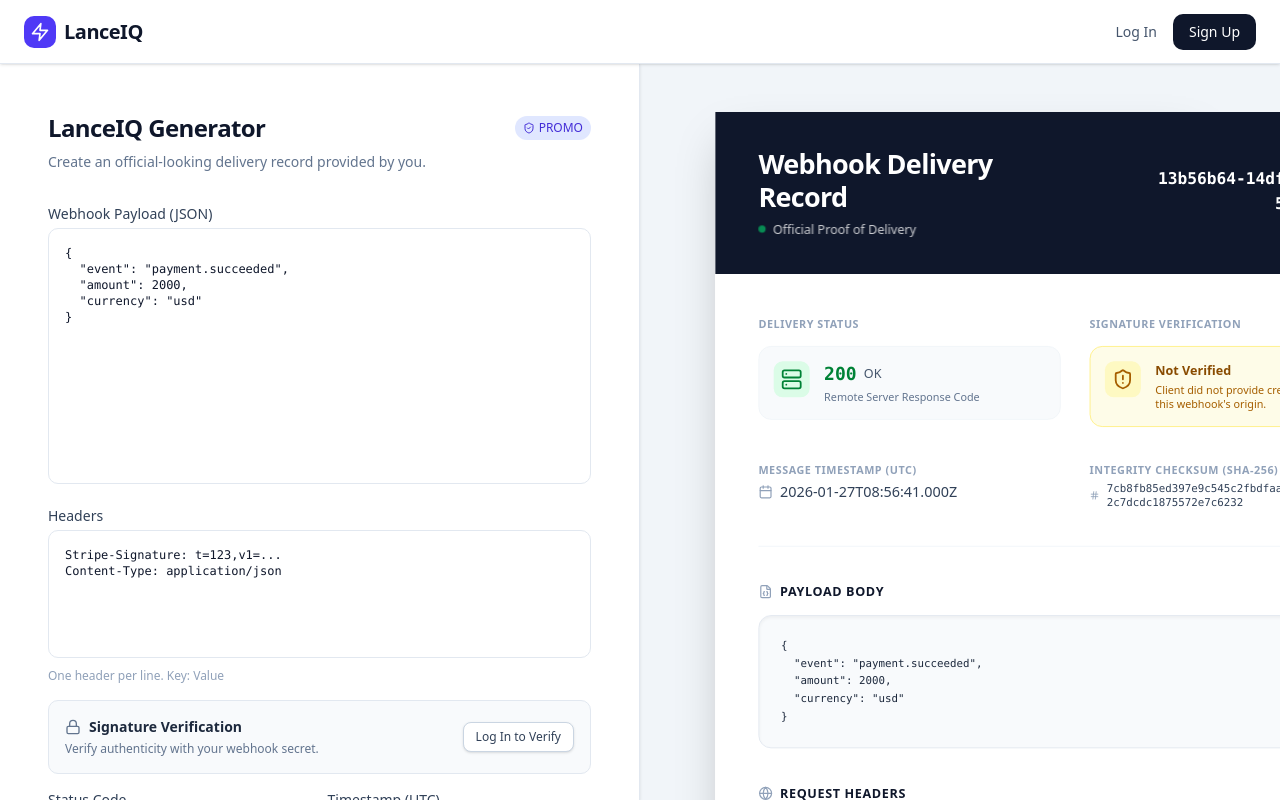
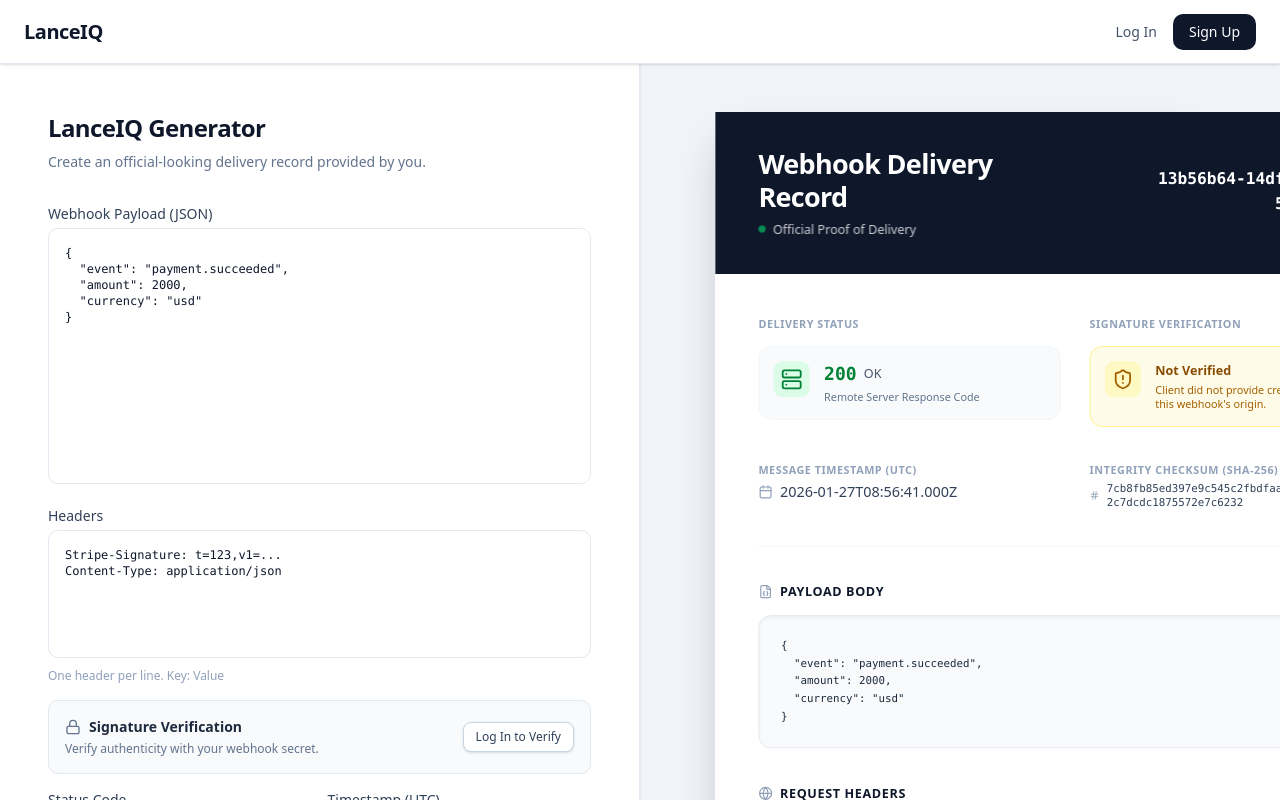
Before and after one commit to deep1283/lanceIQ, a Next.js app: page /tool in a window 1280 px wide. Built offline with nearby package versions, Linux system fonts and the light colour scheme; no server answers.

Commit message:
style(tool): remove PROMO badge

```diff
--- a/app/tool/page.tsx
+++ b/app/tool/page.tsx
@@ -459,12 +459,7 @@
                   PRO
                 </span>
               )}
-              {!isPro && isPromoActive && (
-                <span className="inline-flex items-center gap-1 px-2 py-1 bg-indigo-100 text-indigo-700 text-xs font-medium rounded-full">
-                  <ShieldCheck className="w-3 h-3" />
-                  PROMO
-                </span>
-              )}
+
             </div>
             <p className="text-slate-500 text-sm">Create an official-looking delivery record provided by you.</p>
           </div>
--- a/components/AppNavbar.tsx
+++ b/components/AppNavbar.tsx
@@ -24,11 +24,6 @@
   return (
     <header className="fixed top-0 left-0 right-0 z-50 bg-white border-b border-slate-200 h-16 flex items-center justify-between px-6 shadow-sm">
       <Link href="/" className="flex items-center gap-2 font-bold text-xl tracking-tight text-slate-900">
-        <div className="w-8 h-8 rounded-lg bg-indigo-600 flex items-center justify-center text-white">
-          <svg width="20" height="20" viewBox="0 0 24 24" fill="none" xmlns="http://www.w3.org/2000/svg">
-             <path d="M13 2L3 14H12L11 22L21 10H12L13 2Z" stroke="currentColor" strokeWidth="2" strokeLinecap="round" strokeLinejoin="round"/>
-          </svg>
-        </div>
         LanceIQ
       </Link>
 
```
